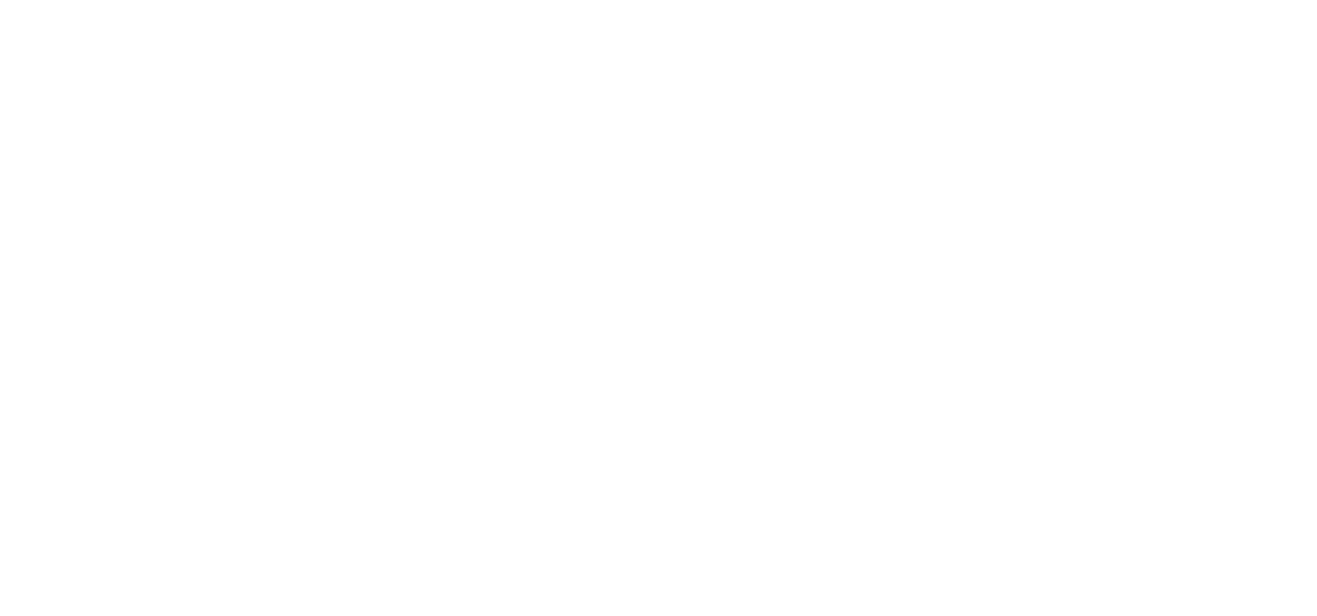
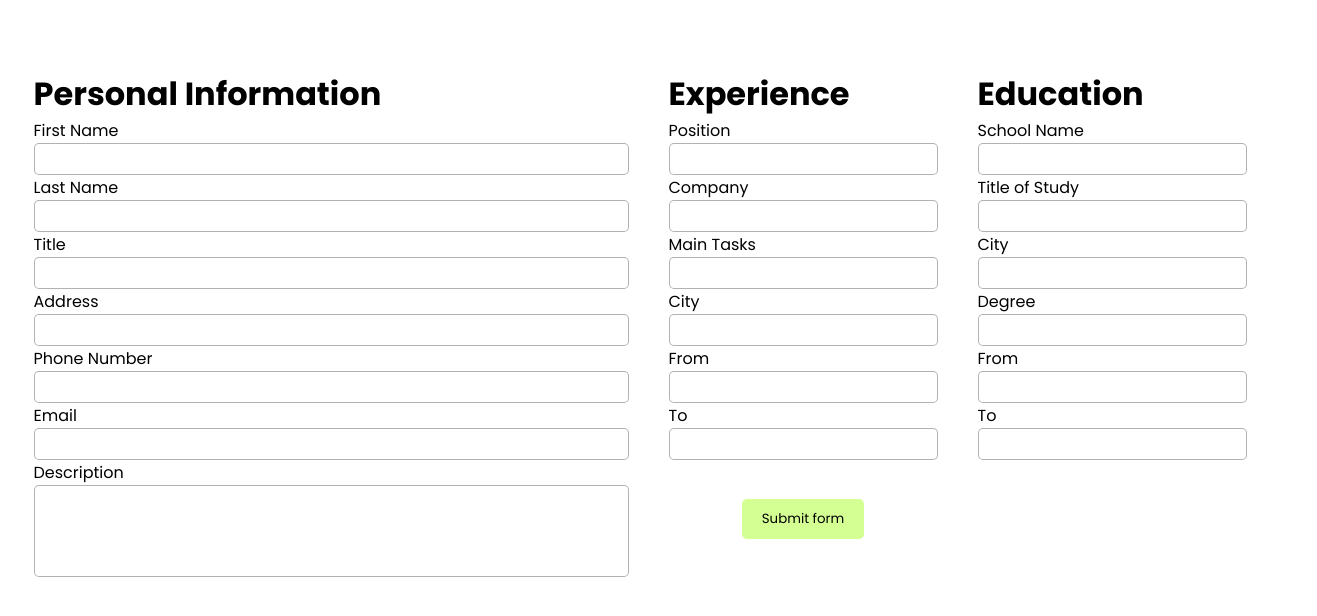
Before and after one commit to Zirenhub/CVApplication, a React (Create React App) app: page / in a window 1280 px wide. Shown: the top 616 px of the page, 1317 px wide, since content can reach past the window. Built offline with nearby package versions, Linux system fonts and the light colour scheme.

Commit message:
somewhat done form

```diff
--- /dev/null
+++ b/src/App.css
@@ -0,0 +1,72 @@
+@import url('https://fonts.googleapis.com/css2?family=Poppins:wght@400;700&display=swap');
+
+*,
+*::before,
+*::after {
+    margin: 0;
+    padding: 0;
+    box-sizing: border-box;
+    font-family: 'Poppins';
+}
+
+.main-container {
+    display: flex;
+    flex-direction: column;
+    justify-content: center;
+    align-items: center;
+}
+
+.forum {
+    display: grid;
+    grid-template-columns: repeat(3, 1fr);
+    padding: 50px;
+}
+
+.form-container {
+    display: flex;
+    flex-direction: column;
+    padding: 20px;
+}
+
+.form-fields-container {
+    display: flex;
+    flex-direction: column;
+}
+
+input, input:focus , textarea {
+    padding: 5px;
+    border-radius: 5px;
+    outline:none;
+    box-shadow: none;
+    -moz-box-shadow: none;
+    -webkit-box-shadow: none;
+    border: 1px solid rgba(0, 0, 0, 0.3);
+}
+
+textarea {
+    resize: none;
+}
+
+.submit-button {
+    display: flex;
+    justify-content: center;
+    align-items: center;
+    margin: auto;
+}
+
+#submitButton {
+    padding: 10px 20px;
+    border-radius: 5px;
+    outline:none;
+    box-shadow: none;
+    -moz-box-shadow: none;
+    -webkit-box-shadow: none;
+    border: none;
+    background-color: rgb(212, 255, 146);
+    cursor: pointer;
+    transition: ease-in-out 60ms;
+}
+
+#submitButton:active {
+    transform: scale(0.95);
+}
--- a/src/App.js
+++ b/src/App.js
@@ -1,5 +1,31 @@
-function App() {
-  return <div className="App"></div>;
+import React from 'react';
+import './App.css';
+import PersonalInfo from './components/PersonalInfo';
+import Experience from './components/Experience';
+import Education from './components/Education';
+
+class App extends React.Component {
+  constructor() {
+    super();
+
+    this.state = {};
+  }
+
+  onSubmitForm = (e) => {
+    e.preventDefault();
+  };
+
+  render() {
+    return (
+      <div className="main-container">
+        <form onSubmit={this.onSubmitForm} className="forum">
+          <PersonalInfo />
+          <Experience />
+          <Education />
+        </form>
+      </div>
+    );
+  }
 }
 
 export default App;
--- /dev/null
+++ b/src/components/Education.js
@@ -0,0 +1,25 @@
+const Education = () => {
+  return (
+    <div className="form-container">
+      <div className="title-container">
+        <h1>Education</h1>
+      </div>
+      <div className="form-fields-container">
+        <label htmlFor="school">School Name</label>
+        <input type="text" id="school" />
+        <label htmlFor="schoolTitle">Title of Study</label>
+        <input type="text" id="schoolTitle" />
+        <label htmlFor="schoolCity">City</label>
+        <input type="text" id="schoolCity" />
+        <label htmlFor="Degree">Degree</label>
+        <input type="text" id="Degree" />
+        <label htmlFor="schoolFrom">From</label>
+        <input type="text" id="schoolFrom" />
+        <label htmlFor="schoolTo">To</label>
+        <input type="text" id="schoolTo" />
+      </div>
+    </div>
+  );
+};
+
+export default Education;
--- /dev/null
+++ b/src/components/Experience.js
@@ -0,0 +1,30 @@
+const Experience = () => {
+  return (
+    <div className="form-container">
+      <div className="title-container">
+        <h1>Experience</h1>
+      </div>
+      <div className="form-fields-container">
+        <label htmlFor="position">Position</label>
+        <input type="text" id="position" />
+        <label htmlFor="company">Company</label>
+        <input type="text" id="company" />
+        <label htmlFor="mainTaks">Main Tasks</label>
+        <input type="text" id="mainTasks" />
+        <label htmlFor="city">City</label>
+        <input type="text" id="city" />
+        <label htmlFor="from">From</label>
+        <input type="text" id="from" />
+        <label htmlFor="to">To</label>
+        <input type="text" id="to" />
+      </div>
+      <div className="submit-button">
+        <button type="submit" id="submitButton">
+          Submit form
+        </button>
+      </div>
+    </div>
+  );
+};
+
+export default Experience;
--- /dev/null
+++ b/src/components/PersonalInfo.js
@@ -0,0 +1,27 @@
+const PersonalInfo = () => {
+  return (
+    <div className="form-container">
+      <div className="title-container">
+        <h1>Personal Information</h1>
+      </div>
+      <div className="form-fields-container">
+        <label htmlFor="firstName">First Name</label>
+        <input type="text" id="firstName" />
+        <label htmlFor="lastName">Last Name</label>
+        <input type="text" id="lastName" />
+        <label htmlFor="title">Title</label>
+        <input type="text" id="title" />
+        <label htmlFor="address">Address</label>
+        <input type="text" id="address" />
+        <label htmlFor="phoneNumber">Phone Number</label>
+        <input type="text" id="phoneNumber" />
+        <label htmlFor="email">Email</label>
+        <input type="email" id="email" />
+        <label htmlFor="description">Description</label>
+        <textarea id="description" rows="4" cols="50" maxLength={550} />
+      </div>
+    </div>
+  );
+};
+
+export default PersonalInfo;
```
Also changed, not shown: 1 other file (tests, documents, lock files or other folders).
